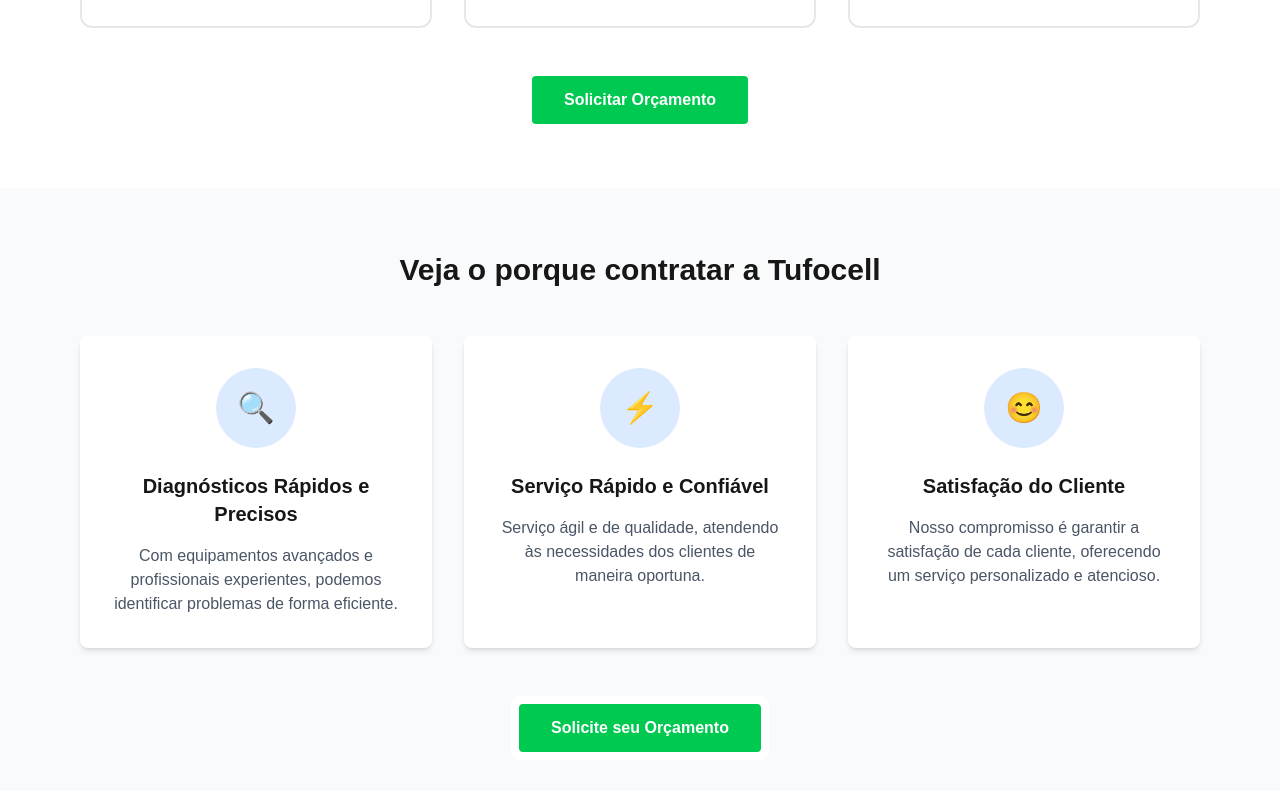
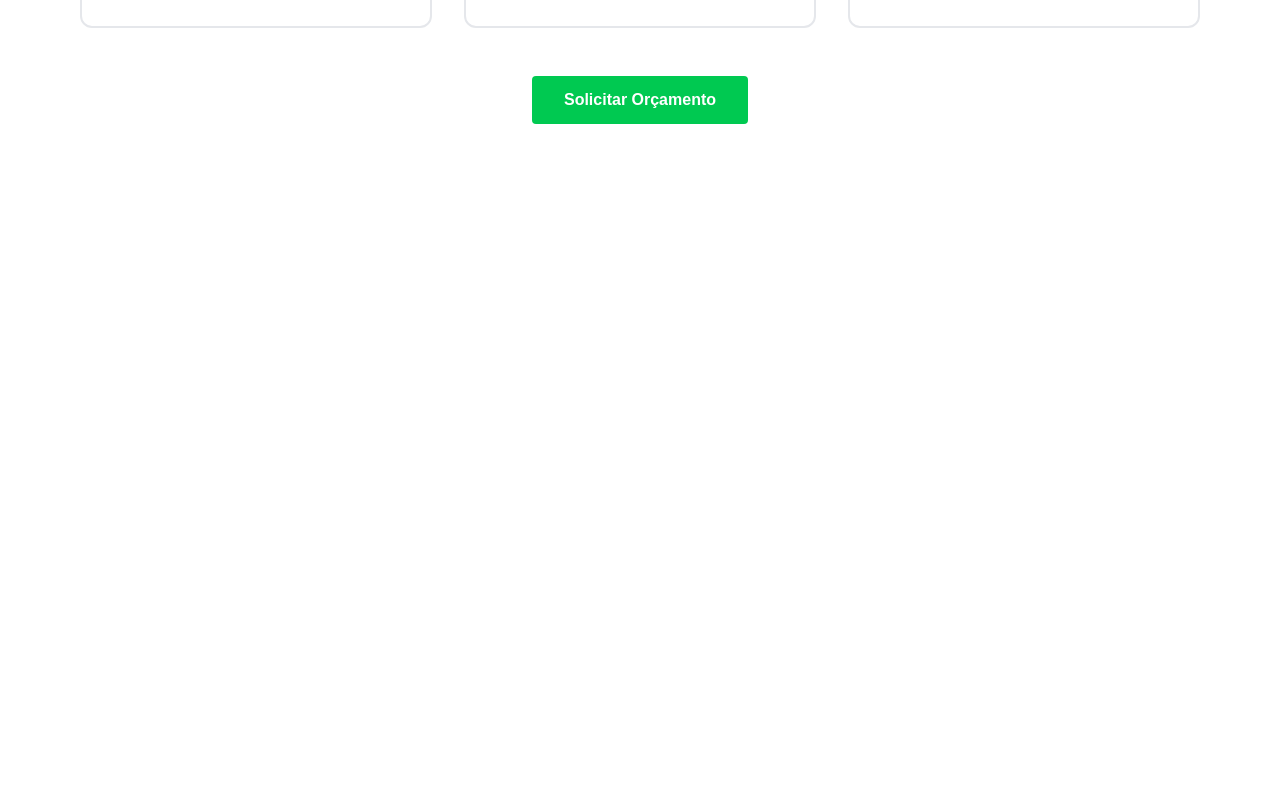
Before and after one commit to Spex-X/tufoccell, a Next.js app: page /manutencao in a window 1280 px wide. Shown: the part 1667-2458 px from the top of the page. After the commit the page ends 1855 px from the top, so only its background shows below. Built offline with nearby package versions, Linux system fonts and the light colour scheme.

Commit message:
Remove benefits section

```diff
--- a/app/manutencao/page.tsx
+++ b/app/manutencao/page.tsx
@@ -210,54 +210,6 @@ export default function Manutencao() {
             </div>
           </div>
         </div>
-
-        {/* Benefícios - Continuação */}
-        <div className="bg-gray-50 py-16">
-          <div className="max-w-6xl mx-auto px-4">
-            <h2 className="text-3xl font-bold text-center mb-4">Veja o porque contratar a Tufocell</h2>
-            <div className="grid grid-cols-1 md:grid-cols-3 gap-8 mt-12">
-              <div className="bg-white p-8 rounded-lg shadow-md text-center">
-                <div className="w-20 h-20 bg-blue-100 rounded-full flex items-center justify-center mx-auto mb-6">
-                  <span className="text-3xl">🔍</span>
-                </div>
-                <h3 className="text-xl font-bold mb-4">Diagnósticos Rápidos e Precisos</h3>
-                <p className="text-gray-600">
-                  Com equipamentos avançados e profissionais experientes, podemos identificar problemas de forma eficiente.
-                </p>
-              </div>
-              <div className="bg-white p-8 rounded-lg shadow-md text-center">
-                <div className="w-20 h-20 bg-blue-100 rounded-full flex items-center justify-center mx-auto mb-6">
-                  <span className="text-3xl">⚡</span>
-                </div>
-                <h3 className="text-xl font-bold mb-4">Serviço Rápido e Confiável</h3>
-                <p className="text-gray-600">
-                  Serviço ágil e de qualidade, atendendo às necessidades dos clientes de maneira oportuna.
-                </p>
-              </div>
-              <div className="bg-white p-8 rounded-lg shadow-md text-center">
-                <div className="w-20 h-20 bg-blue-100 rounded-full flex items-center justify-center mx-auto mb-6">
-                  <span className="text-3xl">😊</span>
-                </div>
-                <h3 className="text-xl font-bold mb-4">Satisfação do Cliente</h3>
-                <p className="text-gray-600">
-                  Nosso compromisso é garantir a satisfação de cada cliente, oferecendo um serviço personalizado e atencioso.
-                </p>
-              </div>
-            </div>
-            <div className="text-center mt-12">
-              <div className="bg-white rounded-lg p-2 inline-block">
-                <a
-                  href="https://wa.me/556581355184?text=Ol%C3%A1%2C%20vim%20do%20site%20e%20gostaria%20de%20fazer%20um%20or%C3%A7amento!"
-                  target="_blank"
-                  rel="noopener noreferrer"
-                  className="block bg-green-500 text-white px-8 py-3 rounded font-bold hover:bg-green-600 transition-colors"
-                >
-                  Solicite seu Orçamento
-                </a>
-              </div>
-            </div>
-          </div>
-        </div>
       </div>
     </div>
   );
```
